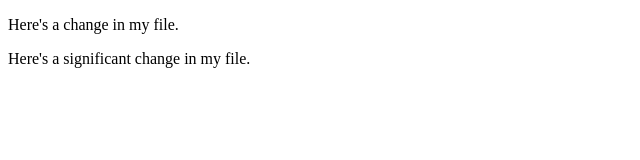
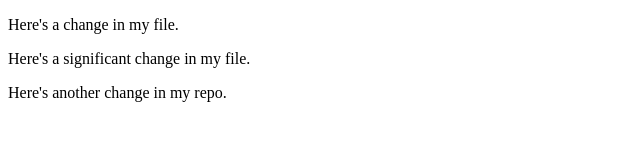
Before and after one commit to dcartledge/lca_class, a plain HTML site: page index.html in a window 1280 px wide. Shown: the whole page, without its empty margins (0-640 px from the left). Drawn offline with Linux system fonts and the light colour scheme.

Commit message:
index.html changed

```diff
--- a/index.html
+++ b/index.html
@@ -9,5 +9,6 @@
 <body>
     <p>Here's a change in my file.</p>
     <p>Here's a significant change in my file.</p>
+    <p>Here's another change in my repo.</p>
 </body>
 </html>
```
